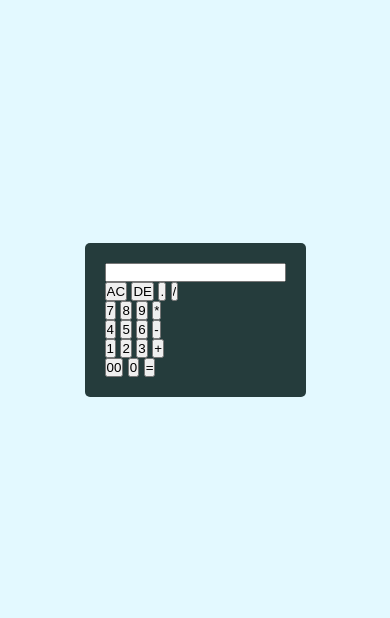
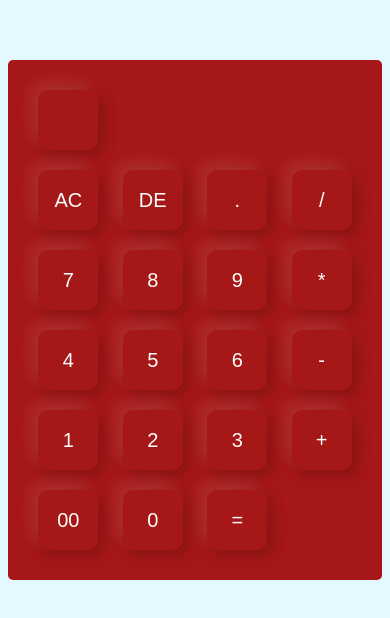
Before and after one commit to AaronGulman/Calculator-v.1, a plain HTML site: page index.html in a window 390 px wide. Shown: the part 102-720 px from the top of the page. Drawn offline with Linux system fonts and the light colour scheme.

Commit message:
Set global styles for margin, padding, and font-family. Create a centered container with a responsive calculator design using Flexbox. Apply styling to calculator components, including input fields.

```diff
--- a/styles.css
+++ b/styles.css
@@ -16,7 +16,23 @@ box-sizing: border-box;
 }
 
 .calculator {
-	background-color:rgb(37, 60, 60);
+	background-color:rgb(166, 23, 23);
 	padding:20px;
 	border-radius: 5px;
 }
+
+.calculator form input {
+	border: 0;
+	outline: 0;
+	width: 60px;
+	height: 60px;
+	border-radius: 10px;
+	box-shadow:
+	-8px -8px 15px rgba(255,255,255,0.1),
+	5px 5px 15px rgba(0,0,0,0.2);
+	background: transparent;
+	font-size: 20px;
+	color: white;
+	cursor: pointer;
+	margin: 10px;
+}
```
